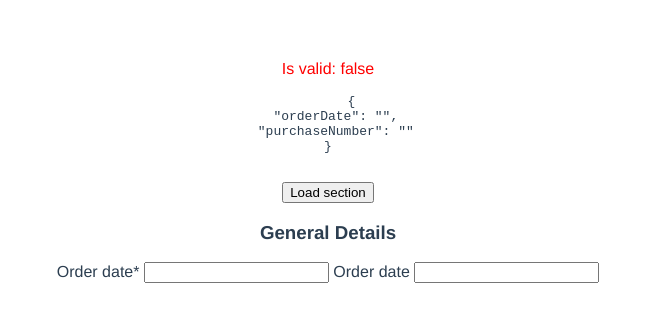
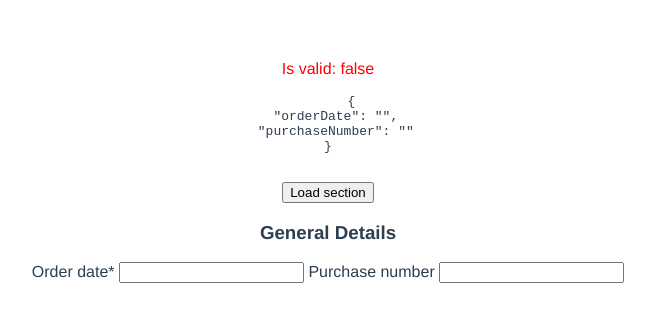
Before and after one commit to AlexMarchukS/dynamic-generator, a Vue app: page / in a window 1280 px wide. Shown: the top 322 px of the page, without its empty margins (312-967 px from the left). Built offline with nearby package versions, Linux system fonts and the light colour scheme.

Commit message:
fix label

```diff
--- a/src/components/GeneralDetails.vue
+++ b/src/components/GeneralDetails.vue
@@ -22,7 +22,7 @@ export default {
     </label>
 
     <label>
-      Order date
+      Purchase number
       <input v-model="order.purchaseNumber" type="text" />
     </label>
   </div>
```
